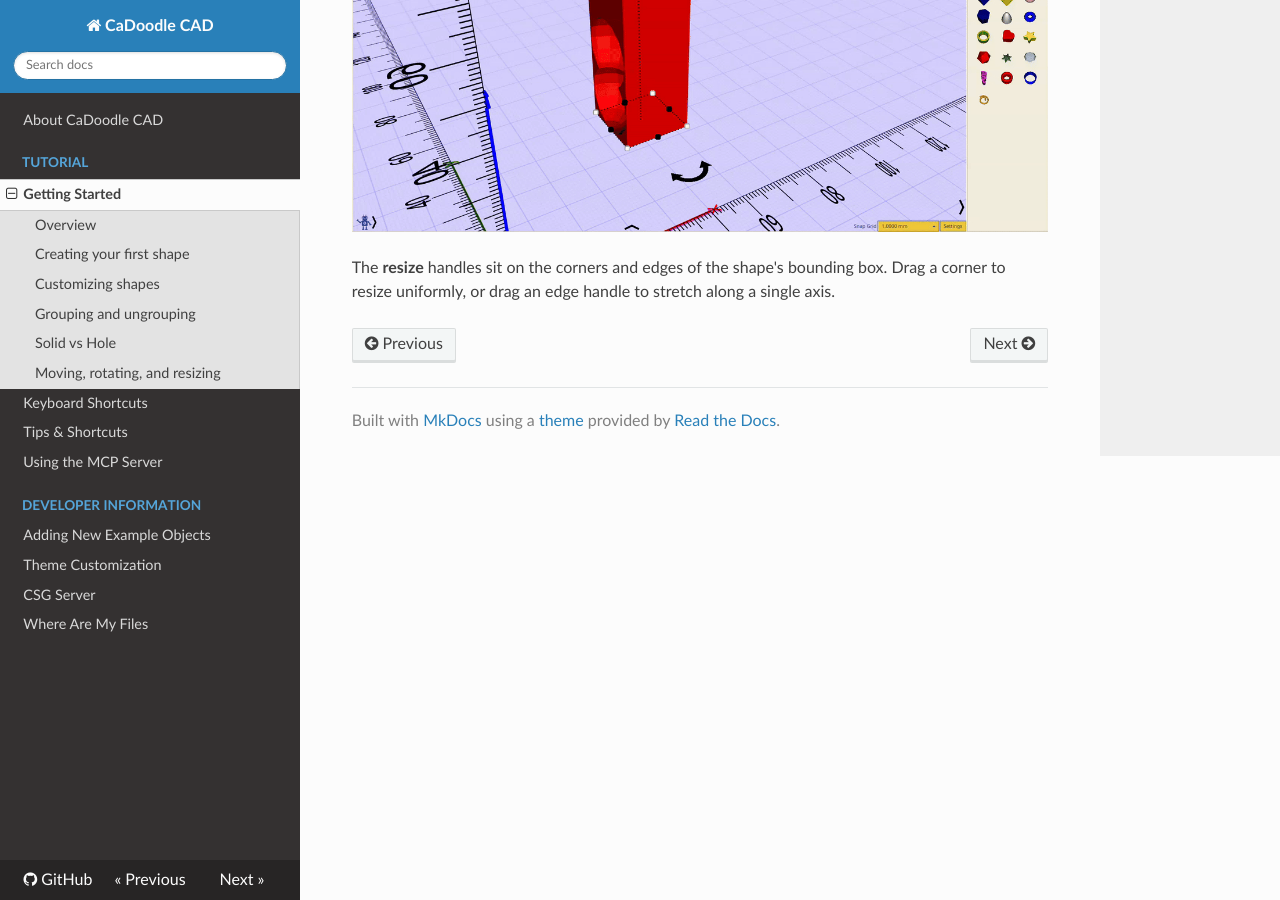
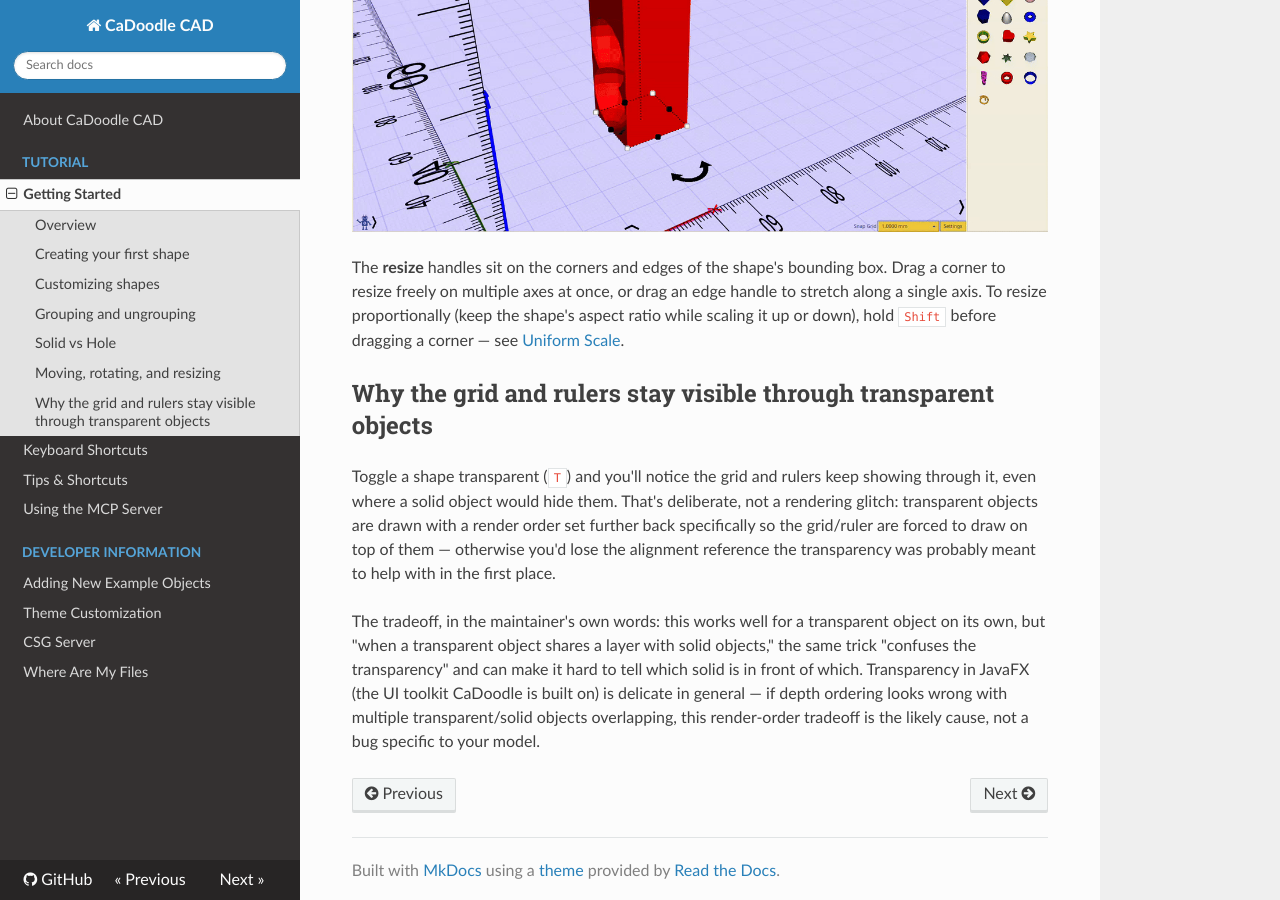
Before and after one commit to CaDoodleWebsite/cadoodlecad.github.io, an MkDocs documentation site: the page built from docs/docs/tutorial/getting-started.md, in a window 1280 px wide and 900 px high, scrolled down 4973 px. Built offline with MkDocs 1.6.1, drawn with Linux system fonts in a browser that asks for light colours; nearby versions of some CDN libraries.

Commit message:
Shortcuts updated across pages
Uniform scaling shortcut corrected on getting started docs page and align added to shortcuts page

```diff
--- a/docs/docs/tutorial/getting-started.md
+++ b/docs/docs/tutorial/getting-started.md
@@ -67,6 +67,23 @@ The **rotate** handles wrap around the shape on each axis. Drag a rotation handl
 
 ![Dragging a rotation handle to spin a shape](../img/rotate-handles.gif)
 
-The **resize** handles sit on the corners and edges of the shape's bounding box. Drag a corner to resize uniformly, or drag an edge handle to stretch along a single axis.
+The **resize** handles sit on the corners and edges of the shape's bounding box. Drag a corner to resize freely on multiple axes at once, or drag an edge handle to stretch along a single axis. To resize proportionally (keep the shape's aspect ratio while scaling it up or down), hold `Shift` before dragging a corner — see [Uniform Scale](TipsAndShortcuts.md#uniform-scale).
 
 <!-- ![Shape with stretch/resize handles visible](../img/stretch-handles.png) -->
+
+## Why the grid and rulers stay visible through transparent objects
+
+Toggle a shape transparent (`T`) and you'll notice the grid and rulers keep
+showing through it, even where a solid object would hide them. That's
+deliberate, not a rendering glitch: transparent objects are drawn with a
+render order set further back specifically so the grid/ruler are forced to
+draw on top of them — otherwise you'd lose the alignment reference the
+transparency was probably meant to help with in the first place.
+
+The tradeoff, in the maintainer's own words: this works well for a
+transparent object on its own, but "when a transparent object shares a layer
+with solid objects," the same trick "confuses the transparency" and can make
+it hard to tell which solid is in front of which. Transparency in JavaFX (the
+UI toolkit CaDoodle is built on) is delicate in general — if depth ordering
+looks wrong with multiple transparent/solid objects overlapping, this
+render-order tradeoff is the likely cause, not a bug specific to your model.
```
Also changed, not shown: docs/docs/tutorial/KeyboardShortcuts.md (+1 -0 lines).
